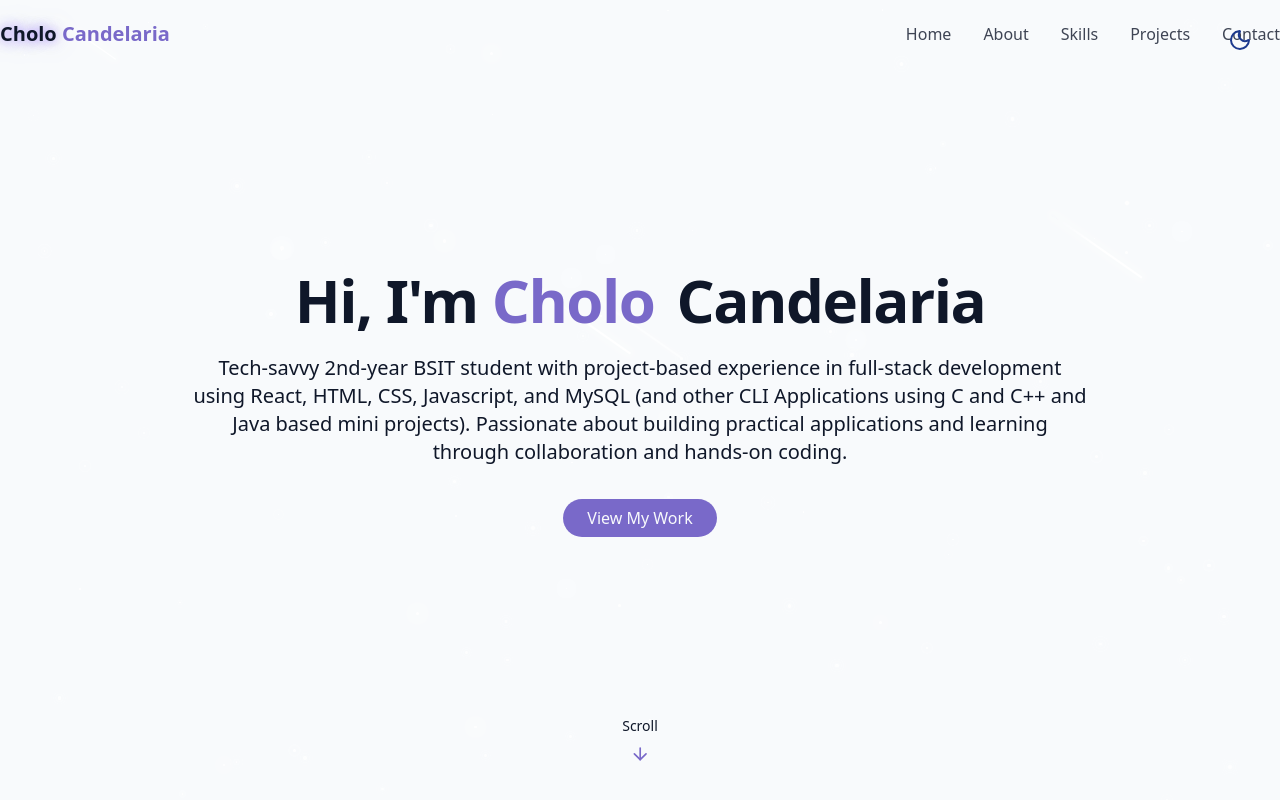
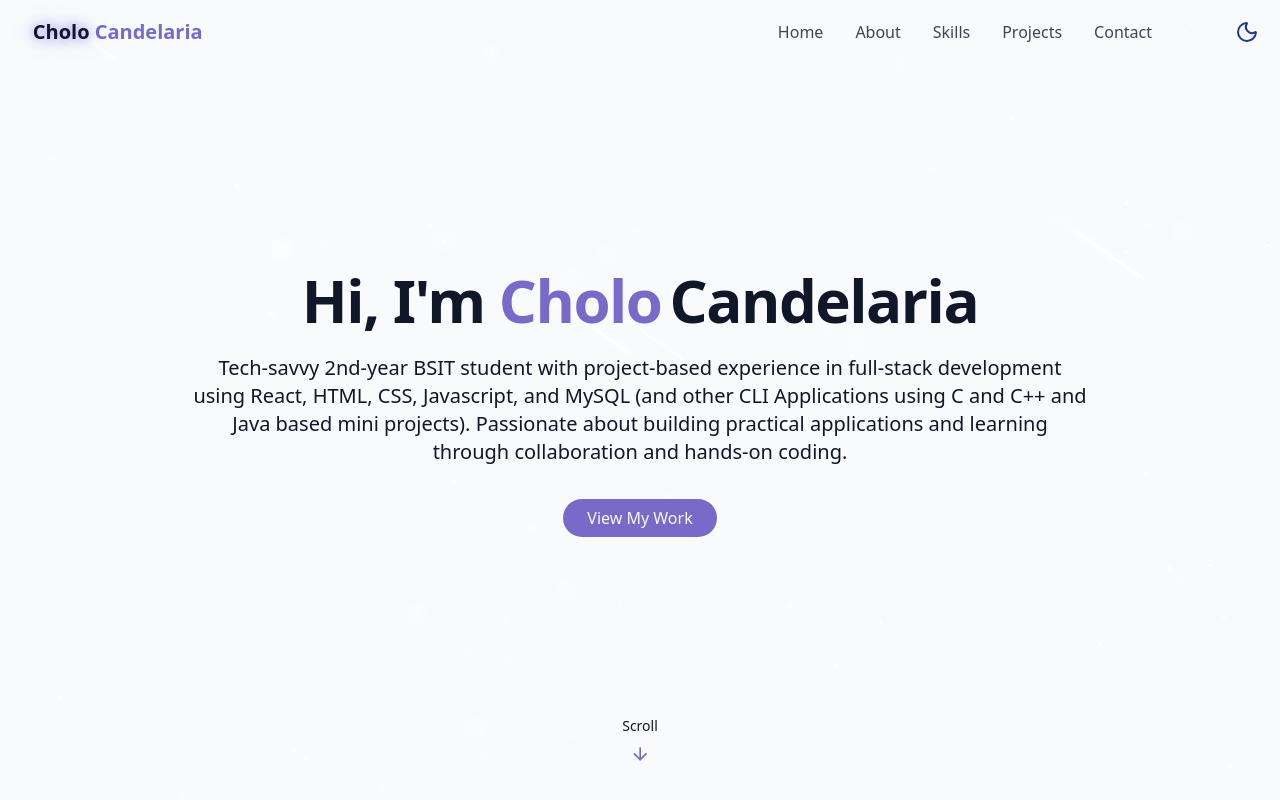
Before and after one commit to ochlzo/personal-portfolio, a React (Vite) app: page / in a window 1280 px wide. Shown: the top 800 px of the page. Built offline with nearby package versions, Linux system fonts and the light colour scheme.

Commit message:
Adjusted positionings

```diff
--- a/src/components/HeroSection.jsx
+++ b/src/components/HeroSection.jsx
@@ -9,13 +9,11 @@ export const HeroSection = () => {
       <div className="container max-w-4xl mx-auto text-center z-10">
         <div className="space-y-6">
           <h1 className="text-4xl md:text-6xl font-bold tracking-tight">
-            <span className="opacity-0 animate-fade-in"> Hi, I'm</span>
+            <span className="opacity-0 animate-fade-in"> Hi, I'm </span>
             <span className="text-primary opacity-0 animate-fade-in-delay-1">
-              {" "}
               Cholo
             </span>
             <span className="text-gradient ml-2 opacity-0 animate-fade-in-delay-2">
-              {" "}
               Candelaria
             </span>
           </h1>
--- a/src/components/NavBar.jsx
+++ b/src/components/NavBar.jsx
@@ -1,6 +1,7 @@
 import { cn } from "@/lib/utils";
 import { useEffect, useState } from "react";
 import { X, Menu } from "lucide-react";
+import { ThemeToggle } from "./ThemeToggle";
 
 const navItems = [
   { name: "Home", href: "#hero" },
@@ -29,19 +30,24 @@ export const Navbar = () => {
     <nav
       className={cn(
         "fixed w-full z-40 transition-all duration-300",
-        isScrolled ? "py-3 bg-background/80 backdrop-blur-md shadow-xs" : "py-5"
+        isScrolled ? "py-6 bg-background/80 backdrop-blur-md shadow-xs" : "py-8"
       )}
     >
-      <div className="container flex items-center justify-between">
-        <a className="text-xl font-bold text-primary flex-items" href="#hero">
-          <span className="relative z-10">
-            <span className="text-glow text-foreground"> Cholo </span>{" "}
-            Candelaria
-          </span>
-        </a>
+      <div className="container flex items-center">
+        <div className="absolute top-1/2 left-[1%] -translate-y-1/2">
+          <a
+            className="text-xl font-bold text-primary flex-items ml-5"
+            href="#hero"
+          >
+            <span className="relative z-10">
+              <span className="text-glow text-foreground"> Cholo </span>{" "}
+              Candelaria
+            </span>
+          </a>
+        </div>
 
         {/* desktop navbar */}
-        <div className="hidden md:flex space-x-8">
+        <div className="hidden md:flex space-x-8 absolute top-1/2 right-[10%] -translate-y-1/2">
           {navItems.map((item, key) => (
             <a
               key={key}
@@ -54,10 +60,13 @@ export const Navbar = () => {
         </div>
 
         {/* mobile navbar */}
+        <div className="absolute top-1/2 right-[1%] -translate-y-1/2">
+          <ThemeToggle />
+        </div>
 
         <button
           onClick={() => setIsMenuOpen((prev) => !prev)}
-          className="md:hidden p-2 text-foreground z-50"
+          className="md:hidden p-2 text-foreground z-50 absolute top-1/2 right-[8%] -translate-y-1/2"
           aria-label={isMenuOpen ? "Close menu" : "Open menu"}
         >
           {isMenuOpen ? <X size={24} /> : <Menu size={24} />}
--- a/src/components/StarBackground.jsx
+++ b/src/components/StarBackground.jsx
@@ -3,35 +3,33 @@ import { useEffect, useState } from "react";
 export const StarBackground = () => {
   const [stars, setStars] = useState([]);
   const [meteors, setMeteors] = useState([]);
+  const [initialSize, setInitialSize] = useState({ width: 0, height: 0 });
 
   useEffect(() => {
-    generateStars();
+    const width = window.innerWidth;
+    const height = window.innerHeight;
+
+    setInitialSize({ width, height });
+    generateStars(width, height); // pass directly
     generateMeteors();
-
-    const handleResize = () => {
-      generateStars();
-    };
-
-    window.addEventListener("resize", handleResize);
-
-    return () => window.removeEventListener("resize", handleResize);
   }, []);
 
-  const generateStars = () => {
-    const numberOfStars = Math.floor(
-      (window.innerWidth * window.innerHeight) / 10000
-    );
+  const generateStars = (width, height) => {
+    const area = width * height;
+    const numberOfStars = Math.floor(area / 10000);
+
     const newStars = [];
     for (let i = 0; i < numberOfStars; i++) {
       newStars.push({
         id: i,
         size: Math.random() * 3 + 1,
-        x: Math.random() * 100,
-        y: Math.random() * 100,
+        x: Math.random() * width,
+        y: Math.random() * height,
         opacity: Math.random() * 0.5 + 0.5,
         animationDuration: Math.random() * 4 + 1,
       });
     }
+
     setStars(newStars);
   };
 
@@ -52,18 +50,17 @@ export const StarBackground = () => {
   };
 
   return (
-    <div className="fixed inset-0 overflow-hidden pointer-events-none z-0">
+    <div>
       {stars.map((star) => (
         <div
           key={star.id}
-          className="star animate-pulse-subtle"
+          className="star"
           style={{
-            width: star.size + "px",
-            height: star.size + "px",
-            left: star.x + "%",
-            top: star.y + "%",
-            opacity: star.opacity,
-            animationDuration: star.animationDuration + "s",
+            "--x": `${star.x}px`,
+            "--y": `${star.y}px`,
+            "--size": `${star.size}px`,
+            "--opacity": star.opacity,
+            "--duration": `${star.animationDuration}s`,
           }}
         />
       ))}
--- a/src/components/ThemeToggle.jsx
+++ b/src/components/ThemeToggle.jsx
@@ -32,8 +32,9 @@ export const ThemeToggle = () => {
     <button
       onClick={toggleTheme}
       className={cn(
-        "fixed max-sm:hidden top-5 right-5 z-50 p-2 rounded-full transition-colors duration-300",
-        "focus:outline-hidden"
+        "flex top-5 right-5 z-50 p-2 rounded-full transition-colors duration-300",
+        "focus:outline-none",
+        "hover:opacity-80 hover:bg-foreground/10 cursor-pointer"
       )}
     >
       {isDarkMode ? (
--- a/src/index.css
+++ b/src/index.css
@@ -1,5 +1,4 @@
-@import 'tailwindcss';
-
+@import "tailwindcss";
 
 @theme {
   --color-border: hsl(var(--border));
@@ -44,7 +43,7 @@
 @keyframes fade-in {
   from {
     opacity: 0;
-      transform: translateY(20px)
+    transform: translateY(20px);
   }
   to {
     opacity: 1;
@@ -128,10 +127,8 @@
 
 @utility text-glow {
   position: relative;
-  text-shadow:
-    0 0 8px rgba(167, 139, 250, 0.7),
-    0 0 16px rgba(167, 139, 250, 0.5),
-    0 0 32px rgba(167, 139, 250, 0.3),
+  text-shadow: 0 0 8px rgba(167, 139, 250, 0.7),
+    0 0 16px rgba(167, 139, 250, 0.5), 0 0 32px rgba(167, 139, 250, 0.3),
     0 0 48px rgba(167, 139, 250, 0.2);
 }
 
@@ -154,12 +151,18 @@
 
 @utility star {
   @apply absolute rounded-full bg-white;
-  box-shadow: 0 0 10px 2px rgba(255,255,255,0.4);
+  left: var(--x);
+  top: var(--y);
+  width: var(--size);
+  height: var(--size);
+  opacity: var(--opacity);
+  animation: pulse-subtle var(--duration) ease-in-out infinite;
+  box-shadow: 0 0 10px 2px rgba(255, 255, 255, 0.4);
 }
 
 @utility meteor {
   @apply absolute bg-linear-to-r from-white via-white to-transparent;
-  box-shadow: 0 0 10px 5px rgba(255,255,255,0.3);
+  box-shadow: 0 0 10px 5px rgba(255, 255, 255, 0.3);
   animation: meteor 5s linear infinite;
 }
 
--- a/src/pages/Home.jsx
+++ b/src/pages/Home.jsx
@@ -11,10 +11,10 @@ import { Footer } from "../components/FooterSection";
 export const Home = () => {
   return (
     <div className="min-h-screen bg-background text-foreground overflow-x-hidden">
-      {/* Theme Toggle*/}
-      <ThemeToggle />
       {/* Background Effects */}
-      <StarBackground />
+      <div className="fixed inset-0 z-0 pointer-events-none overflow-hidden">
+        <StarBackground />
+      </div>
       {/* Navbar */}
       <Navbar />
       {/* Main Content */}
```
Lines whose indentation alone changed are shown as unchanged.
